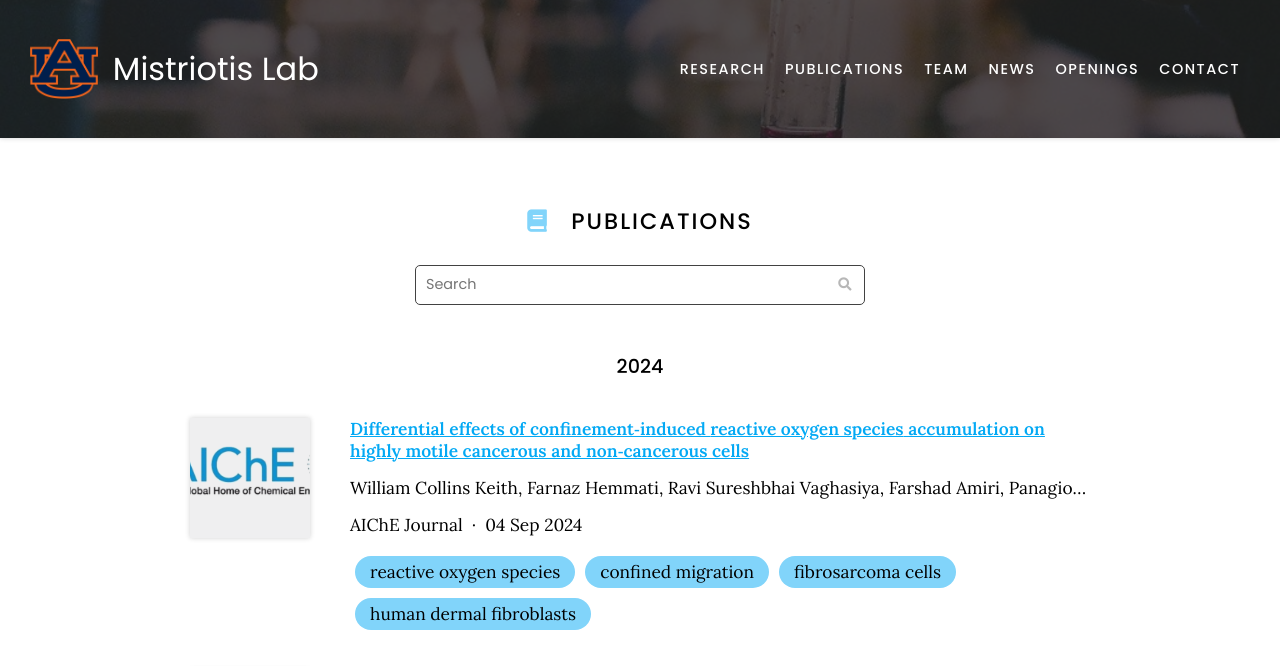
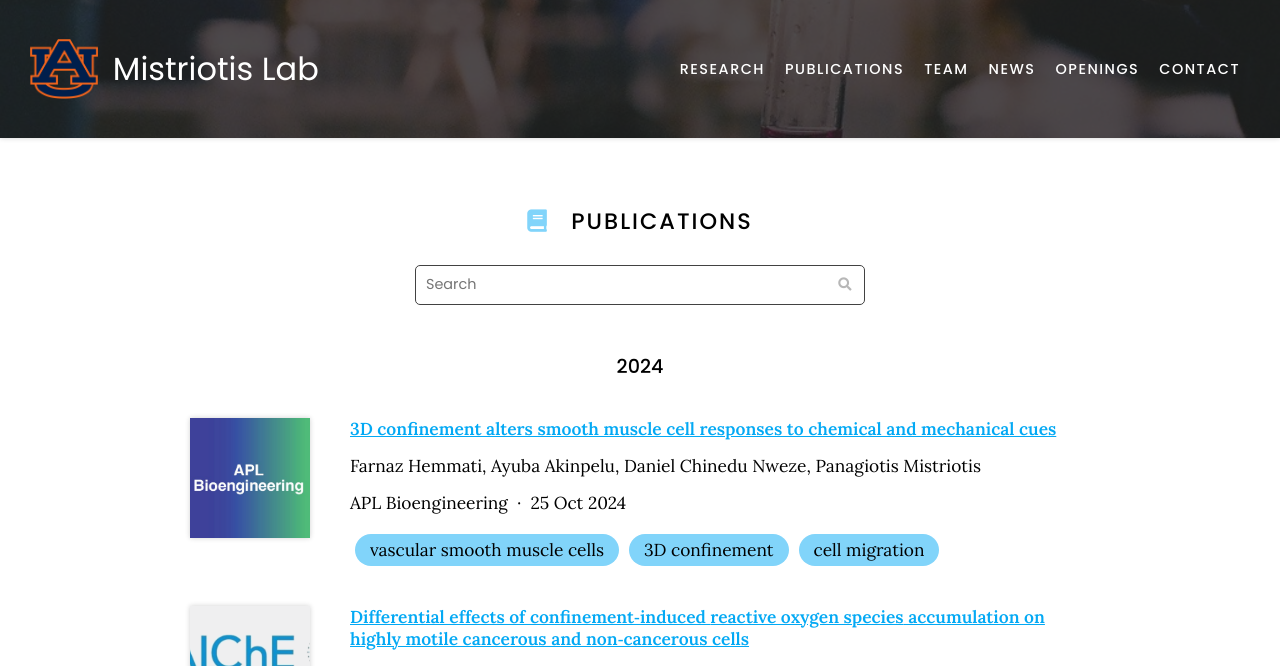
Before and after one commit to mistriotis-lab/mistriotis-lab.github.io, a Jekyll site: the page built from publications/index.md, in a window 1280 px wide and 900 px high, cut to the strip 0-666 px from the top of the window. Built offline with Jekyll 4.4.1, drawn with Linux system fonts in a browser that asks for light colours; nearby versions of some CDN libraries.

Commit message:
Generate citations

```diff
--- a/_data/citations.yaml
+++ b/_data/citations.yaml
@@ -1,5 +1,21 @@
 # GENERATED AUTOMATICALLY, DO NOT EDIT
 
+- id: doi:10.1063/5.0225569
+  title: 3D confinement alters smooth muscle cell responses to chemical and mechanical
+    cues
+  authors:
+  - Farnaz Hemmati
+  - Ayuba Akinpelu
+  - Daniel Chinedu Nweze
+  - Panagiotis Mistriotis
+  publisher: APL Bioengineering
+  date: '2024-10-25'
+  link: https://doi.org/g8t3mn
+  image: images/papers/apl-bioengineering.png
+  tags:
+  - vascular smooth muscle cells
+  - 3D confinement
+  - cell migration
 - id: doi:10.1002/aic.18598
   title: "Differential effects of confinement\u2010induced <scp>reactive oxygen species</scp>\
     \ accumulation on highly motile cancerous and non\u2010cancerous cells"
```
